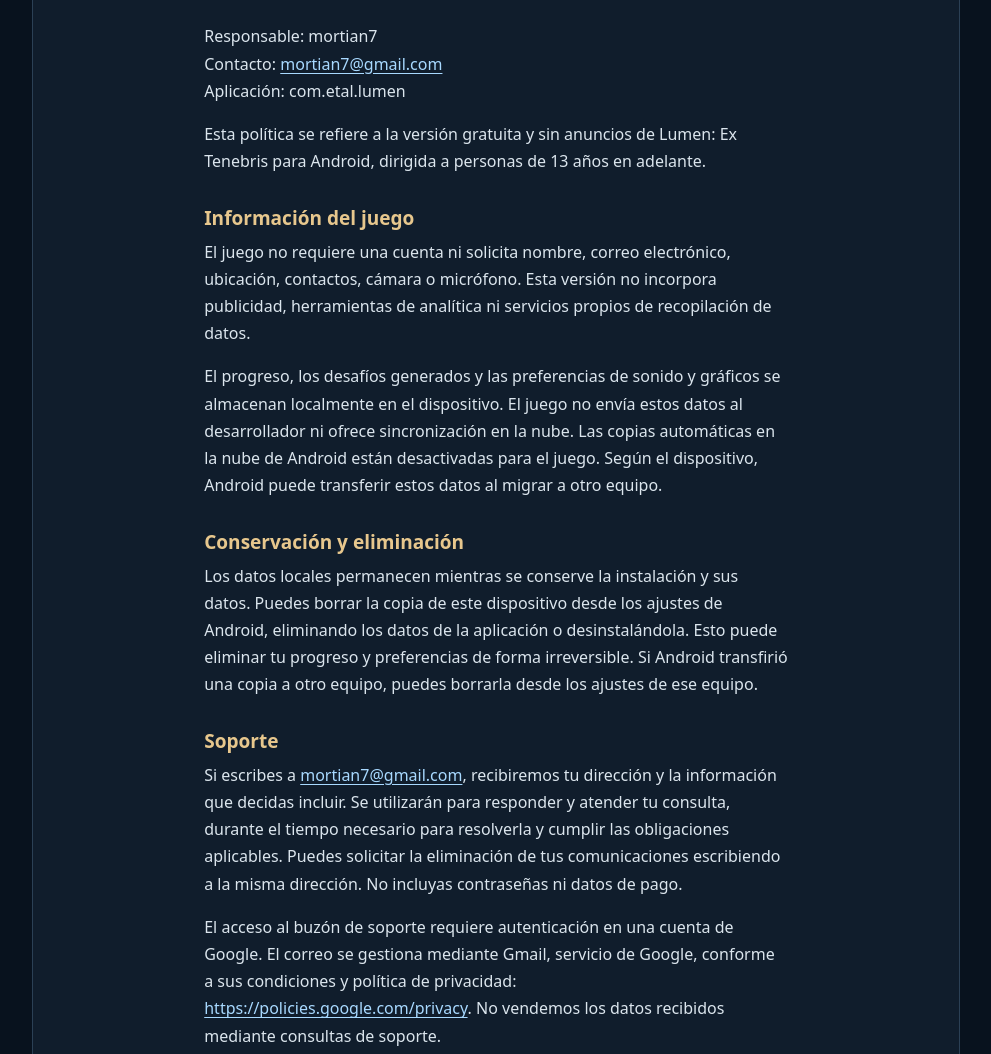
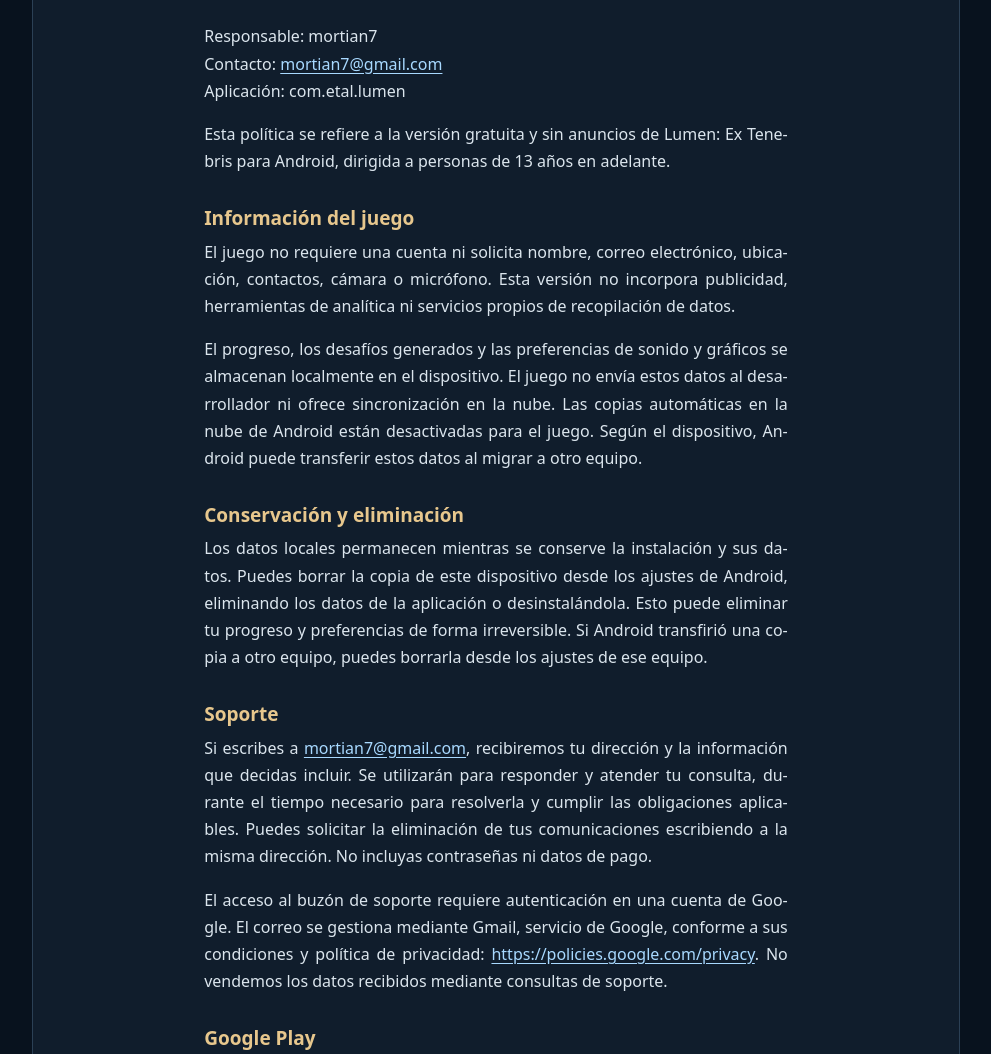
Before and after one commit to mortian7/lumen-policy, a plain HTML site: page index.html in a window 1280 px wide. Shown: the part 947-2001 px from the top of the page, without its empty margins (144-1135 px from the left). Drawn offline with Linux system fonts and the light colour scheme.

Commit message:
Ajuste de alineación

```diff
--- a/assets/css/styles.css
+++ b/assets/css/styles.css
@@ -45,6 +45,10 @@ h2 {
 }
 
 p { margin: 0 0 1rem; }
+article p:not(.date) {
+  text-align: justify;
+  hyphens: auto;
+}
 p:last-child { margin-bottom: 0; }
 .date { color: #b9c8d7; margin-bottom: 1.65rem; }
 a { color: #a8d9ff; text-underline-offset: .18em; }
```
